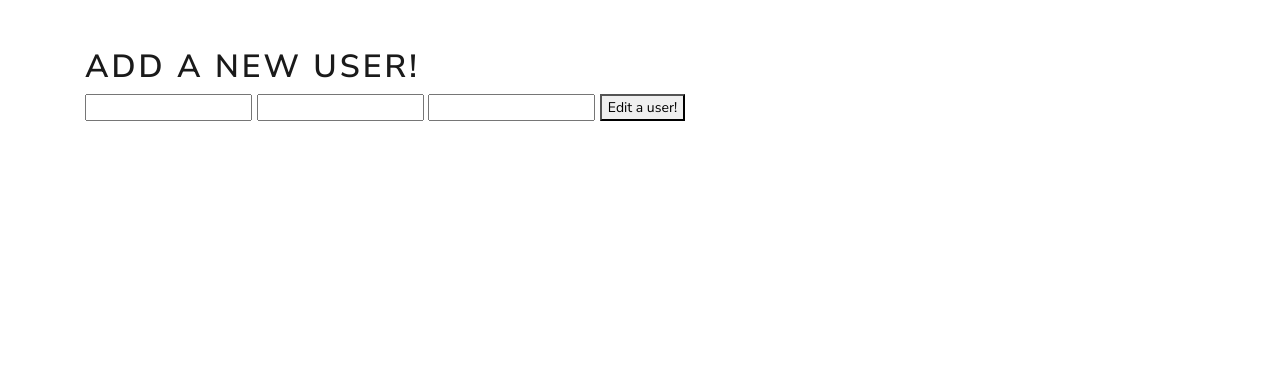
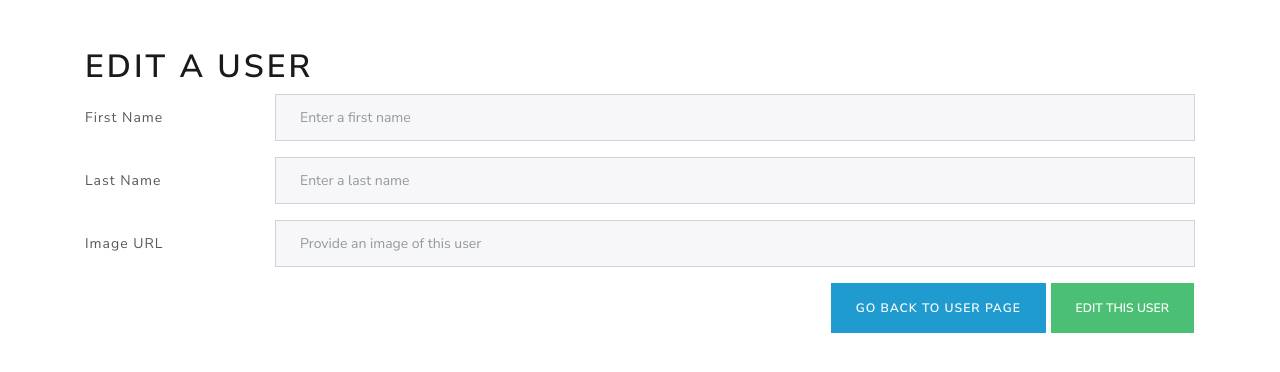
Before and after one commit to Technology-Development/users_messages_flask, a Flask app: template solution-one-to-many/templates/users/edit.html in a window 1280 px wide. Shown: the part 98-470 px from the top of the page. Run offline with Flask 2, Linux system fonts and the light colour scheme; the template is opened without the code that fills it, so the values that code supplies are empty; some libraries are stand-ins or nearby versions.

Commit message:
finished styling user pages

```diff
--- a/solution-one-to-many/app.py
+++ b/solution-one-to-many/app.py
@@ -86,6 +86,7 @@ def users_update(user_id):
     found_user = User.query.get(user_id)
     found_user.first_name = request.form['first_name']
     found_user.last_name = request.form['last_name']
+    found_user.image_url = request.form['image_url']
     db.session.add(found_user)
     db.session.commit()
     return redirect(url_for('users_index'))
--- a/solution-one-to-many/static/style.css
+++ b/solution-one-to-many/static/style.css
@@ -1,3 +1,11 @@
 .delete-btn {
   display: inline;
 }
+
+.table td {
+  vertical-align: middle;
+}
+
+.user-photo {
+  width: 100%;
+}
--- a/solution-one-to-many/templates/404.html
+++ b/solution-one-to-many/templates/404.html
@@ -1,5 +1,5 @@
 {% extends 'base.html' %}
 
 {% block content %}
-  <h1>bro there ain't shit here</h1>
+  <h1>404</h1>
 {% endblock %}
--- a/solution-one-to-many/templates/users/edit.html
+++ b/solution-one-to-many/templates/users/edit.html
@@ -1,11 +1,31 @@
 {% extends 'base.html' %}
 
 {% block content %}
-  <h1>Add a new user!</h1>
+  <h1>Edit a user</h1>
   <form method="POST" action="{{url_for('users_show', user_id=user.id)}}?_method=PATCH">
-    <input type="text" name="first_name" value="{{ user.first_name }}">
-    <input type="text" name="last_name" value="{{ user.last_name }}">
-    <input type="text" name="image_url" value="{{ user.image_url }}">
-    <button>Edit a user!</button>
+    <div class="form-group row">
+      <label for="first_name" class="col-sm-2 col-form-label d-flex align-items-center">First Name</label>
+      <div class="col-sm-10">
+        <input type="text" class="form-control" id="first_name" name="first_name" placeholder="Enter a first name" value="{{ user.first_name }}">
+      </div>
+    </div>
+    <div class="form-group row">
+      <label for="last_name" class="col-sm-2 col-form-label d-flex align-items-center">Last Name</label>
+      <div class="col-sm-10">
+        <input type="text" class="form-control" id="last_name" name="last_name" placeholder="Enter a last name" value="{{ user.last_name }}">
+      </div>
+    </div>
+    <div class="form-group row">
+        <label for="image_url" class="col-sm-2 col-form-label d-flex align-items-center">Image URL</label>
+        <div class="col-sm-10">
+          <input type="text" class="form-control" id="image_url" name="image_url" placeholder="Provide an image of this user" value="{{ user.image_url }}">
+        </div>
+      </div>
+    <div class="form-group row">
+      <div class="ml-auto mr-3">
+        <a href="{{ url_for('users_show', user_id=user.id) }}" class="btn btn-info">Go back to user page</a>
+        <button type="submit" class="btn btn-success">Edit this user</button>
+      </div>
+    </div>
   </form>
 {% endblock %}
```
Also changed, not shown: solution-one-to-many/templates/users/show.html (+14 -7 lines).
